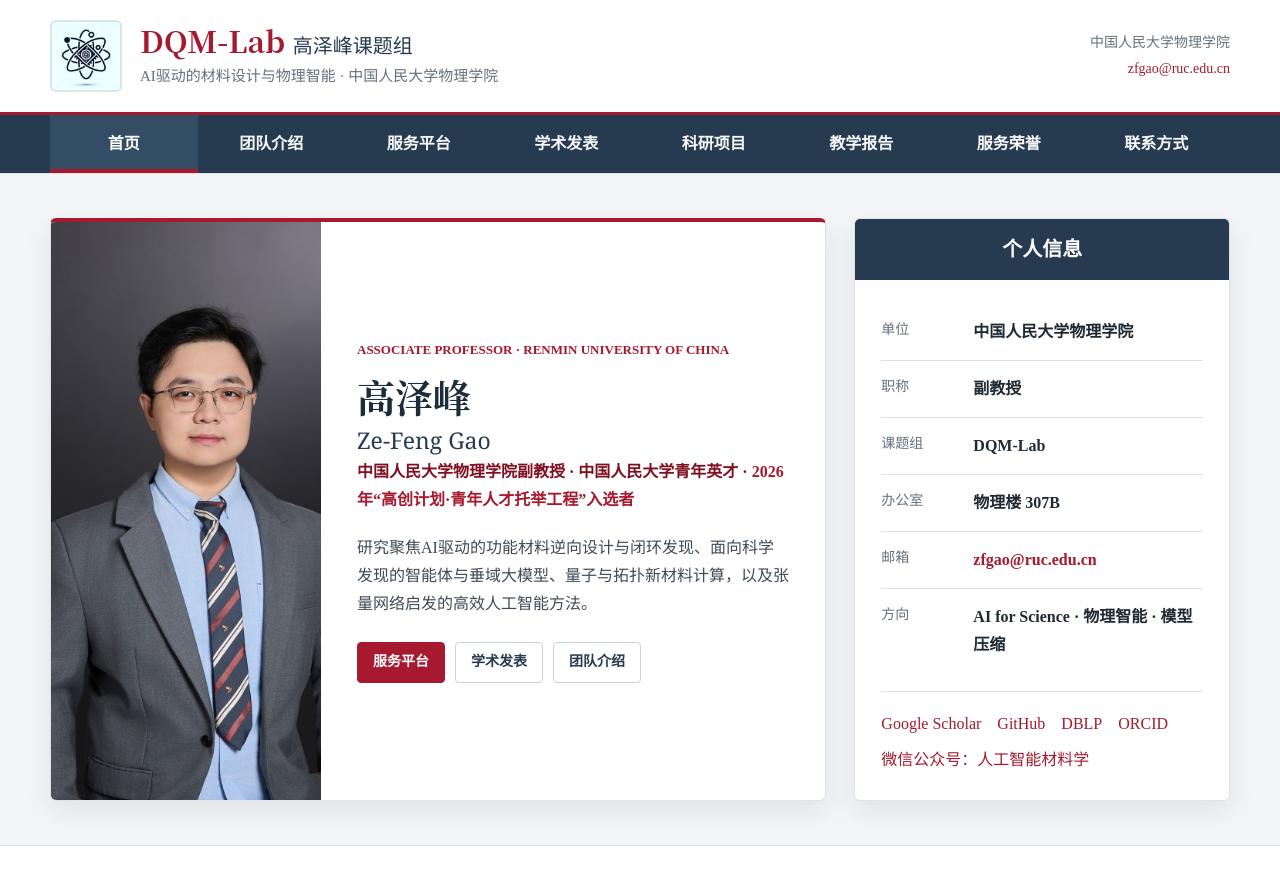
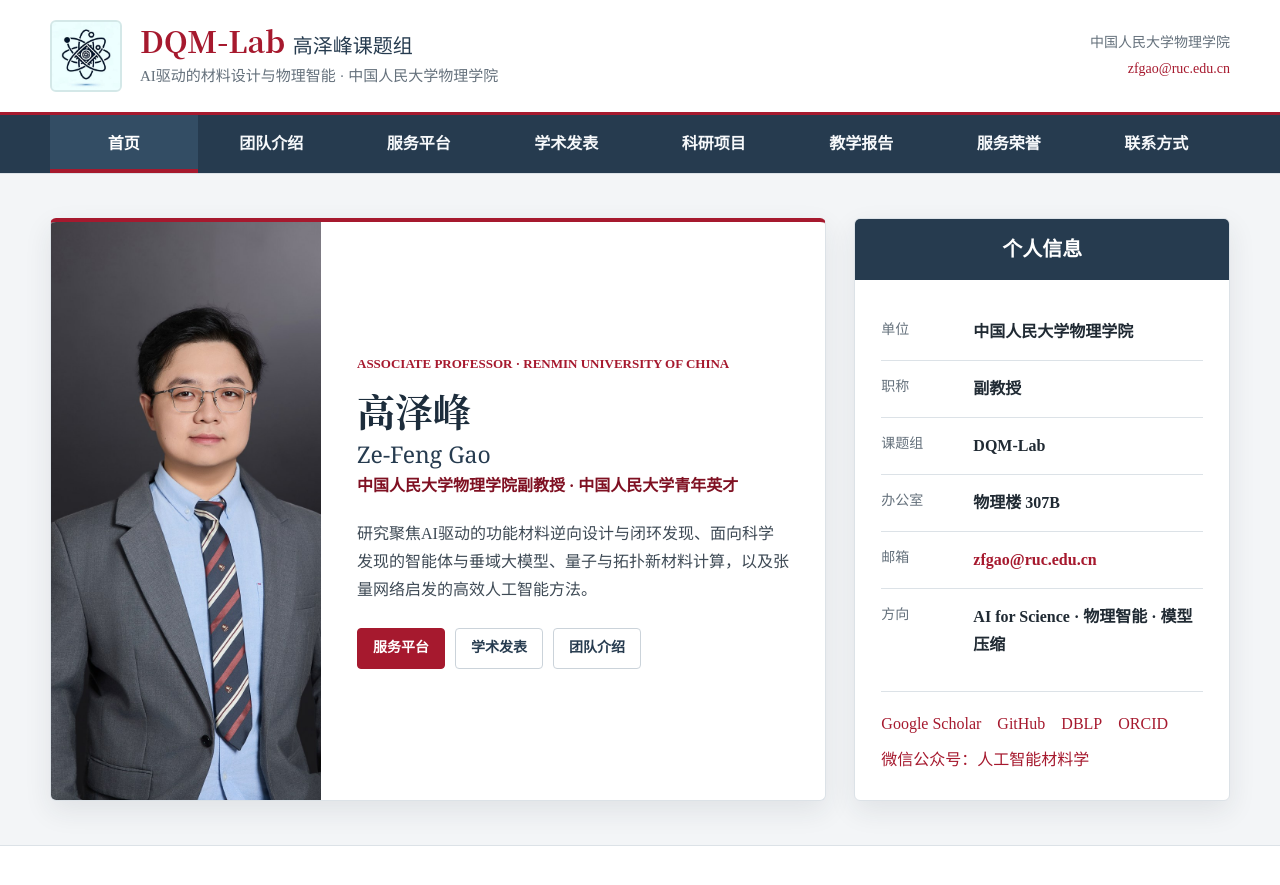
Before and after one commit to zfgao66/homepage, a Jekyll site: the page built from index.html, in a window 1280 px wide and 900 px high. Shown: the top 885 px of the window. Built offline with Jekyll 4.4.1, drawn with Linux system fonts in a browser that asks for light colours.

Commit message:
Simplify homepage profile heading

```diff
--- a/index.html
+++ b/index.html
@@ -12,7 +12,7 @@ description: 高泽峰，中国人民大学物理学院副教授，研究AI驱
       <div class="profile-copy">
         <p class="eyebrow">Associate Professor · Renmin University of China</p>
         <h1>高泽峰 <span>Ze-Feng Gao</span></h1>
-        <p class="profile-role">中国人民大学物理学院副教授 · 中国人民大学青年英才 · <a href="https://m.sme-gov.cn/beijing/news/175906.html">2026年“高创计划·青年人才托举工程”入选者</a></p>
+        <p class="profile-role">中国人民大学物理学院副教授 · 中国人民大学青年英才</p>
         <p class="profile-summary">研究聚焦AI驱动的功能材料逆向设计与闭环发现、面向科学发现的智能体与垂域大模型、量子与拓扑新材料计算，以及张量网络启发的高效人工智能方法。</p>
         <div class="action-row">
           <a class="action-link" href="{{ '/platform/' | relative_url }}">服务平台</a>
```
